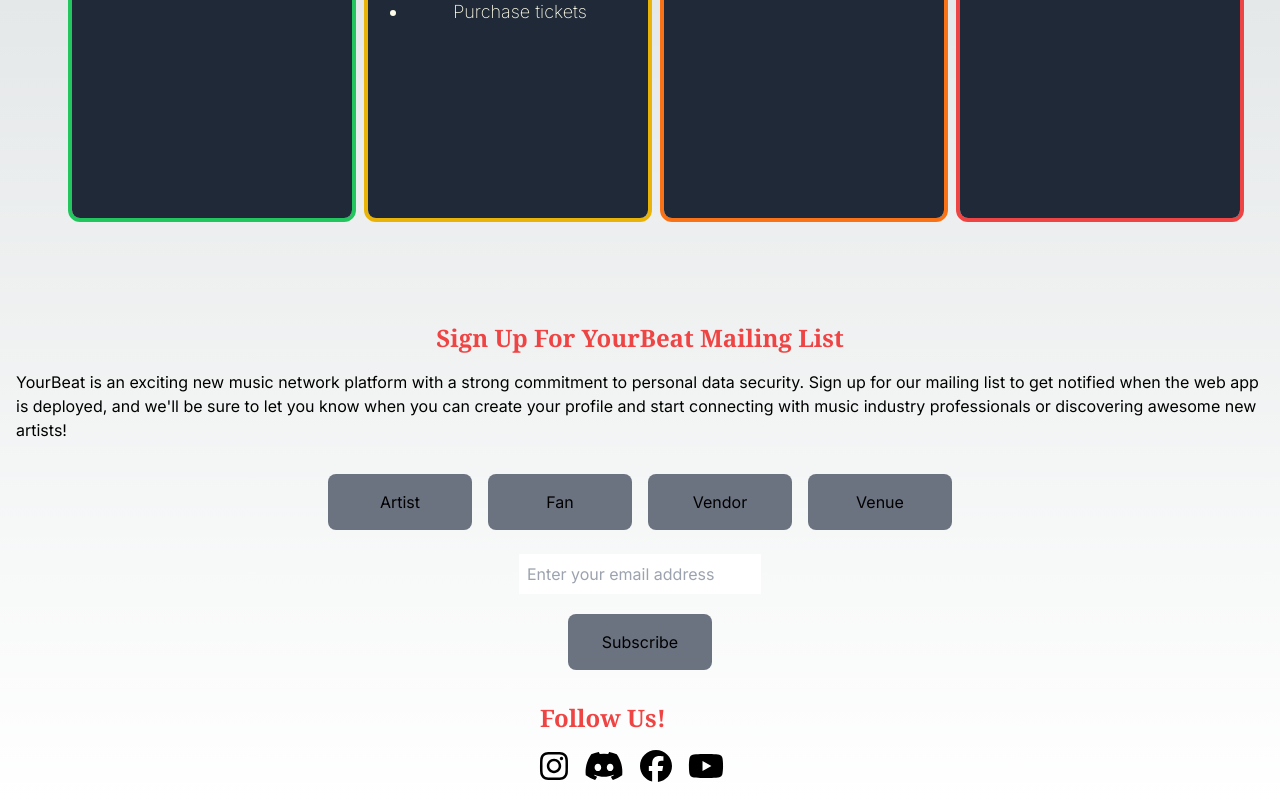
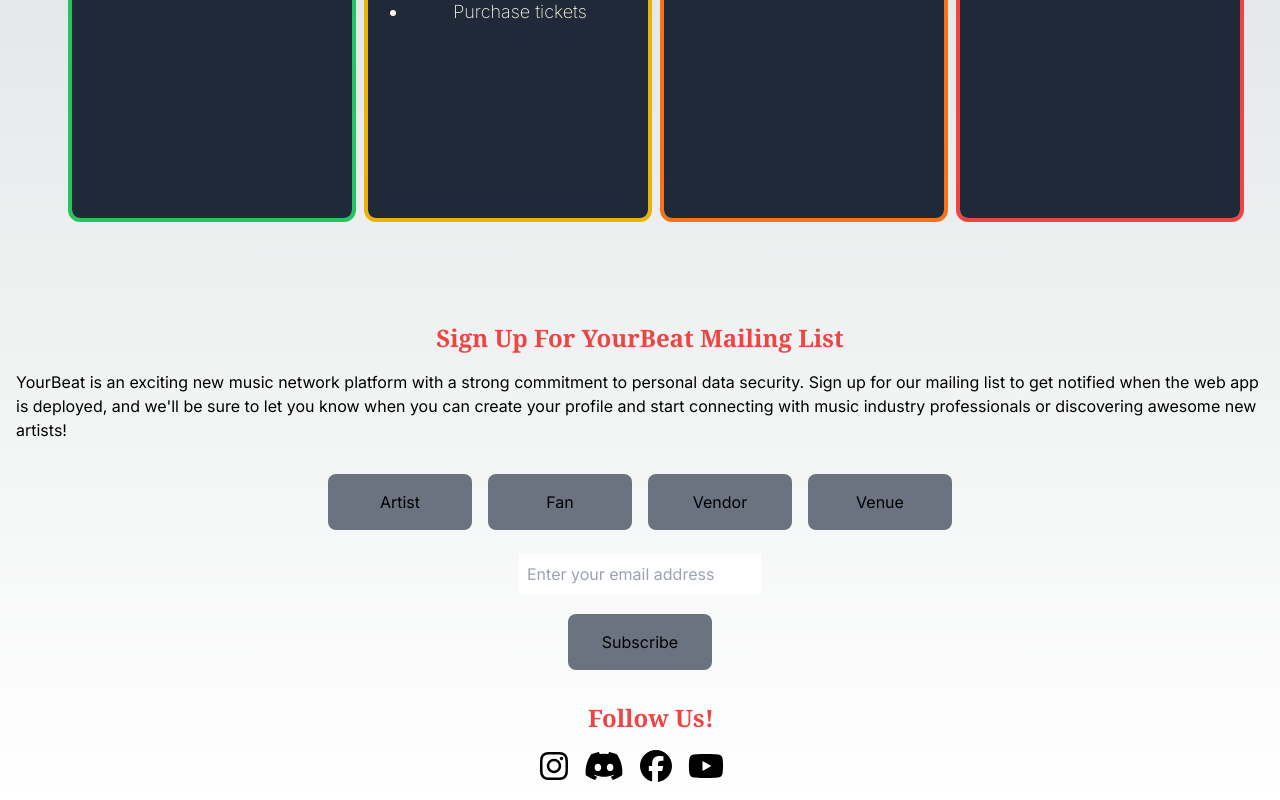
Before and after one commit to segvndo/YourBeat-TS, a Next.js app: page / in a window 1280 px wide. Shown: the part 462-1262 px from the top of the page. Built offline with nearby package versions, Linux system fonts and the light colour scheme.

Commit message:
Center social media heading

```diff
--- a/app/components/SoscMedia.tsx
+++ b/app/components/SoscMedia.tsx
@@ -8,7 +8,7 @@
 const SoscMedia: React.FC<SoscMediaProps> = () => {
   return (
     <div className="icon-container">
-      <div className="text-red-500 font-serif mb-4 text-2xl font-bold">
+      <div className="text-red-500 font-serif mb-4 ml-12 text-2xl font-bold">
         Follow Us!
       </div>
 
```
